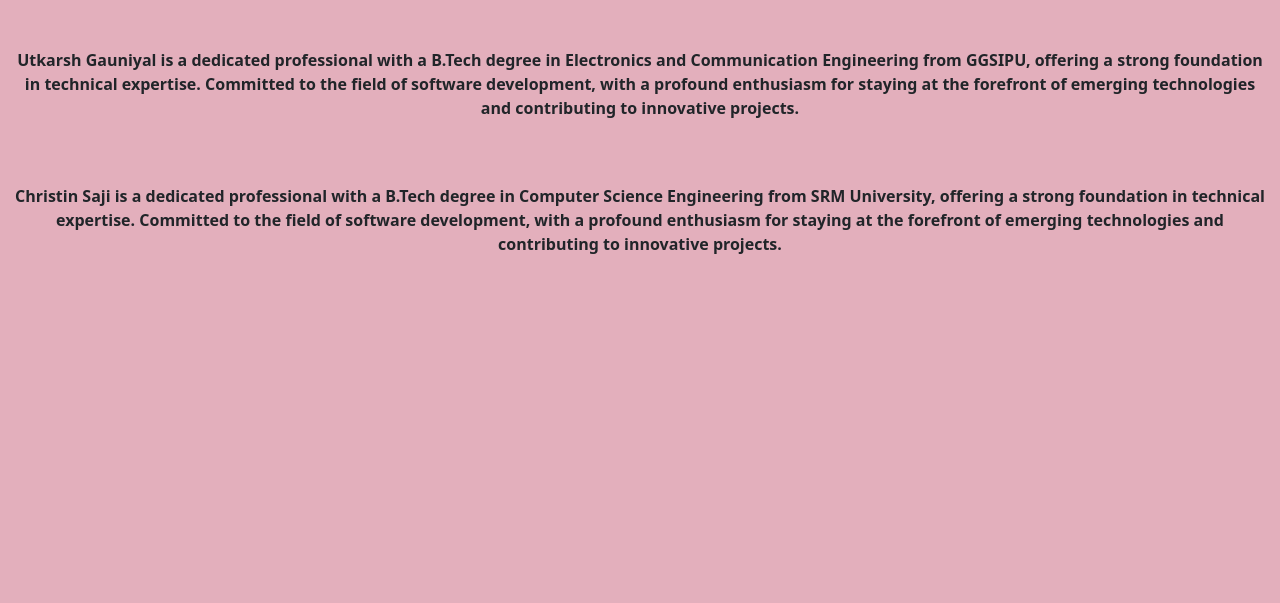
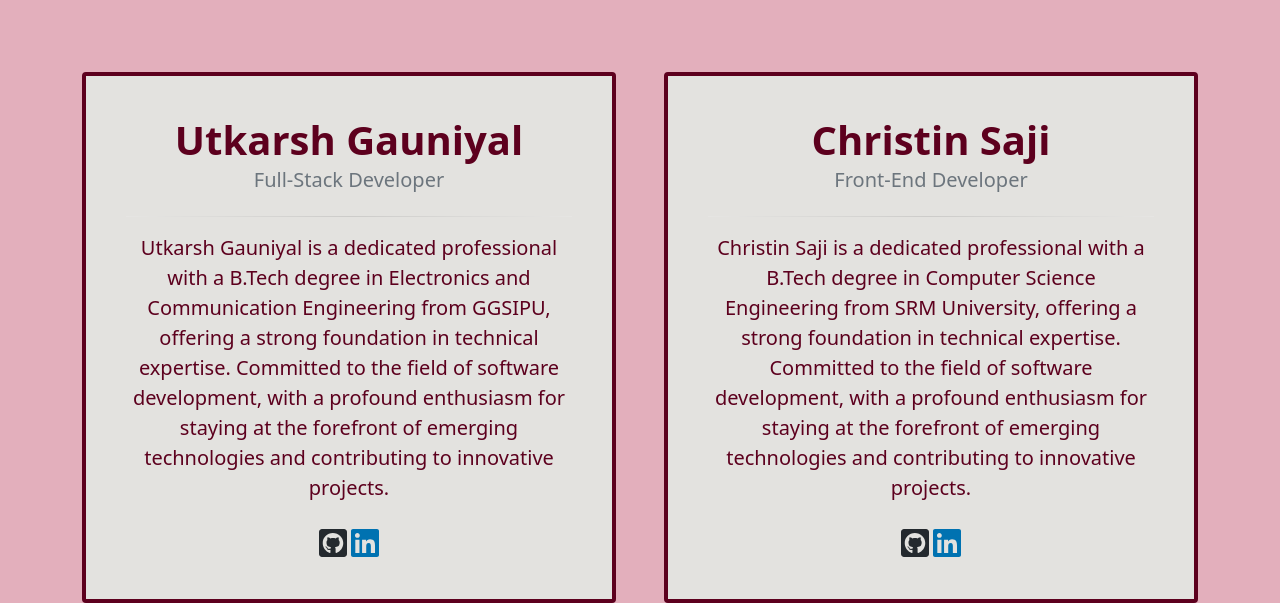
Before and after one commit to ugauniyal/CineSync, a Django app: page /about/ in a window 1280 px wide. Shown: the part 266-869 px from the top of the page. Before the commit the page ends 520 px from the top, so only its background shows below. Run offline with Django 3.2, Linux system fonts and the light colour scheme; some libraries are stand-ins or nearby versions.

Commit message:
Updated about us page design

```diff
--- /dev/null
+++ b/movietracker/tracker/static/css/about_us.css
@@ -0,0 +1,16 @@
+hr {
+    border: 0;
+    height: 1px;
+    background-image: -webkit-linear-gradient(left, #f0f0f0, #8c8c8c, #f0f0f0);
+    background-image: -moz-linear-gradient(left, #f0f0f0, #8c8c8c, #f0f0f0);
+    background-image: -ms-linear-gradient(left, #f0f0f0, #8c8c8c, #f0f0f0);
+    background-image: -o-linear-gradient(left, #f0f0f0, #8c8c8c, #f0f0f0);
+}
+
+.github-logo svg {
+    fill: #24292e;
+}
+
+.linkedin-logo svg {
+    fill: #0072b1;
+}
--- a/movietracker/tracker/templates/tracker/about_us.html
+++ b/movietracker/tracker/templates/tracker/about_us.html
@@ -6,6 +6,7 @@
     <meta http-equiv="X-UA-Compatible" content="IE=edge">
     <meta name="viewport" content="width=device-width, initial-scale=1.0">
     <link href="../../static/css/main.min.css" rel="stylesheet">
+    <link rel="stylesheet" href="../../static/css/about_us.css">
     <title>CineSync - About Us</title>
 </head>
 
@@ -68,22 +69,55 @@
         </div>
     </header>
 
-    <div class="container-fluid">
-        <div class="col py-5">
-            <div class="col text-center pb-5">
-                <p class="display-10 text-dark fw-bold">Utkarsh Gauniyal is a dedicated professional with a B.Tech
-                    degree in Electronics and Communication Engineering from GGSIPU, offering a strong foundation in
-                    technical expertise.
-                    Committed to the field of software development, with a profound enthusiasm for staying at the
-                    forefront of emerging technologies and contributing to innovative projects.</p>
+    <div class="container">
+        <div class="row row-cols-1 row-cols-lg-2 mt-4 g-5">
+            <div class="col">
+                <div class="card bg-altgray border-4 border-altreddark text-altreddark text-center h-100 p-4">
+                    <div class="card-body">
+                        <h2 class="card-title display-6 fw-bold">Utkarsh Gauniyal</h2>
+                        <h3 class="card-subtitle lead text-muted mb-4">Full-Stack Developer</h3>
+                        <hr>
+                        <p class="card-text lead mb-4">Utkarsh Gauniyal is a dedicated professional with a B.Tech degree
+                            in Electronics and Communication Engineering from GGSIPU, offering a strong foundation in
+                            technical expertise. Committed to the field of software development, with a profound
+                            enthusiasm for staying at the forefront of emerging technologies and contributing to
+                            innovative projects.</p>
+                        <a href="https://github.com/ugauniyal" class="github-logo"><svg xmlns="http://www.w3.org/2000/svg" height="2em"
+                                viewBox="0 0 448 512">
+                                <path
+                                    d="M400 32H48C21.5 32 0 53.5 0 80v352c0 26.5 21.5 48 48 48h352c26.5 0 48-21.5 48-48V80c0-26.5-21.5-48-48-48zM277.3 415.7c-8.4 1.5-11.5-3.7-11.5-8 0-5.4.2-33 .2-55.3 0-15.6-5.2-25.5-11.3-30.7 37-4.1 76-9.2 76-73.1 0-18.2-6.5-27.3-17.1-39 1.7-4.3 7.4-22-1.7-45-13.9-4.3-45.7 17.9-45.7 17.9-13.2-3.7-27.5-5.6-41.6-5.6-14.1 0-28.4 1.9-41.6 5.6 0 0-31.8-22.2-45.7-17.9-9.1 22.9-3.5 40.6-1.7 45-10.6 11.7-15.6 20.8-15.6 39 0 63.6 37.3 69 74.3 73.1-4.8 4.3-9.1 11.7-10.6 22.3-9.5 4.3-33.8 11.7-48.3-13.9-9.1-15.8-25.5-17.1-25.5-17.1-16.2-.2-1.1 10.2-1.1 10.2 10.8 5 18.4 24.2 18.4 24.2 9.7 29.7 56.1 19.7 56.1 19.7 0 13.9.2 36.5.2 40.6 0 4.3-3 9.5-11.5 8-66-22.1-112.2-84.9-112.2-158.3 0-91.8 70.2-161.5 162-161.5S388 165.6 388 257.4c.1 73.4-44.7 136.3-110.7 158.3zm-98.1-61.1c-1.9.4-3.7-.4-3.9-1.7-.2-1.5 1.1-2.8 3-3.2 1.9-.2 3.7.6 3.9 1.9.3 1.3-1 2.6-3 3zm-9.5-.9c0 1.3-1.5 2.4-3.5 2.4-2.2.2-3.7-.9-3.7-2.4 0-1.3 1.5-2.4 3.5-2.4 1.9-.2 3.7.9 3.7 2.4zm-13.7-1.1c-.4 1.3-2.4 1.9-4.1 1.3-1.9-.4-3.2-1.9-2.8-3.2.4-1.3 2.4-1.9 4.1-1.5 2 .6 3.3 2.1 2.8 3.4zm-12.3-5.4c-.9 1.1-2.8.9-4.3-.6-1.5-1.3-1.9-3.2-.9-4.1.9-1.1 2.8-.9 4.3.6 1.3 1.3 1.8 3.3.9 4.1zm-9.1-9.1c-.9.6-2.6 0-3.7-1.5s-1.1-3.2 0-3.9c1.1-.9 2.8-.2 3.7 1.3 1.1 1.5 1.1 3.3 0 4.1zm-6.5-9.7c-.9.9-2.4.4-3.5-.6-1.1-1.3-1.3-2.8-.4-3.5.9-.9 2.4-.4 3.5.6 1.1 1.3 1.3 2.8.4 3.5zm-6.7-7.4c-.4.9-1.7 1.1-2.8.4-1.3-.6-1.9-1.7-1.5-2.6.4-.6 1.5-.9 2.8-.4 1.3.7 1.9 1.8 1.5 2.6z" />
+                            </svg></a>
+                        <a href="https://www.linkedin.com/in/utkarsh-gauniyal/" class="linkedin-logo"><svg xmlns="http://www.w3.org/2000/svg" height="2em"
+                                viewBox="0 0 448 512">
+                                <path
+                                    d="M416 32H31.9C14.3 32 0 46.5 0 64.3v383.4C0 465.5 14.3 480 31.9 480H416c17.6 0 32-14.5 32-32.3V64.3c0-17.8-14.4-32.3-32-32.3zM135.4 416H69V202.2h66.5V416zm-33.2-243c-21.3 0-38.5-17.3-38.5-38.5S80.9 96 102.2 96c21.2 0 38.5 17.3 38.5 38.5 0 21.3-17.2 38.5-38.5 38.5zm282.1 243h-66.4V312c0-24.8-.5-56.7-34.5-56.7-34.6 0-39.9 27-39.9 54.9V416h-66.4V202.2h63.7v29.2h.9c8.9-16.8 30.6-34.5 62.9-34.5 67.2 0 79.7 44.3 79.7 101.9V416z" />
+                            </svg></a>
+                    </div>
+                </div>
             </div>
-
-            <div class="col text-center pb-5">
-                <p class="display-10 text-dark fw-bold">Christin Saji is a dedicated professional with a B.Tech degree
-                    in Computer Science Engineering from SRM University, offering a strong foundation in technical
-                    expertise.
-                    Committed to the field of software development, with a profound enthusiasm for staying at the
-                    forefront of emerging technologies and contributing to innovative projects.</p>
+            <div class="col">
+                <div class="card bg-altgray border-4 border-altreddark text-altreddark text-center h-100 p-4">
+                    <div class="card-body">
+                        <h2 class="card-title display-6 fw-bold">Christin Saji</h2>
+                        <h3 class="card-subtitle lead text-muted mb-4">Front-End Developer</h3>
+                        <hr>
+                        <p class="card-text lead mb-4">Christin Saji is a dedicated professional with a B.Tech degree in
+                            Computer Science Engineering from SRM University, offering a strong foundation in technical
+                            expertise. Committed to the field of software development, with a profound enthusiasm for
+                            staying at the forefront of emerging technologies and contributing to innovative projects.
+                        </p>
+                        <a href="https://github.com/ChristinSaji" class="github-logo"><svg xmlns="http://www.w3.org/2000/svg" height="2em"
+                                viewBox="0 0 448 512">
+                                <path
+                                    d="M400 32H48C21.5 32 0 53.5 0 80v352c0 26.5 21.5 48 48 48h352c26.5 0 48-21.5 48-48V80c0-26.5-21.5-48-48-48zM277.3 415.7c-8.4 1.5-11.5-3.7-11.5-8 0-5.4.2-33 .2-55.3 0-15.6-5.2-25.5-11.3-30.7 37-4.1 76-9.2 76-73.1 0-18.2-6.5-27.3-17.1-39 1.7-4.3 7.4-22-1.7-45-13.9-4.3-45.7 17.9-45.7 17.9-13.2-3.7-27.5-5.6-41.6-5.6-14.1 0-28.4 1.9-41.6 5.6 0 0-31.8-22.2-45.7-17.9-9.1 22.9-3.5 40.6-1.7 45-10.6 11.7-15.6 20.8-15.6 39 0 63.6 37.3 69 74.3 73.1-4.8 4.3-9.1 11.7-10.6 22.3-9.5 4.3-33.8 11.7-48.3-13.9-9.1-15.8-25.5-17.1-25.5-17.1-16.2-.2-1.1 10.2-1.1 10.2 10.8 5 18.4 24.2 18.4 24.2 9.7 29.7 56.1 19.7 56.1 19.7 0 13.9.2 36.5.2 40.6 0 4.3-3 9.5-11.5 8-66-22.1-112.2-84.9-112.2-158.3 0-91.8 70.2-161.5 162-161.5S388 165.6 388 257.4c.1 73.4-44.7 136.3-110.7 158.3zm-98.1-61.1c-1.9.4-3.7-.4-3.9-1.7-.2-1.5 1.1-2.8 3-3.2 1.9-.2 3.7.6 3.9 1.9.3 1.3-1 2.6-3 3zm-9.5-.9c0 1.3-1.5 2.4-3.5 2.4-2.2.2-3.7-.9-3.7-2.4 0-1.3 1.5-2.4 3.5-2.4 1.9-.2 3.7.9 3.7 2.4zm-13.7-1.1c-.4 1.3-2.4 1.9-4.1 1.3-1.9-.4-3.2-1.9-2.8-3.2.4-1.3 2.4-1.9 4.1-1.5 2 .6 3.3 2.1 2.8 3.4zm-12.3-5.4c-.9 1.1-2.8.9-4.3-.6-1.5-1.3-1.9-3.2-.9-4.1.9-1.1 2.8-.9 4.3.6 1.3 1.3 1.8 3.3.9 4.1zm-9.1-9.1c-.9.6-2.6 0-3.7-1.5s-1.1-3.2 0-3.9c1.1-.9 2.8-.2 3.7 1.3 1.1 1.5 1.1 3.3 0 4.1zm-6.5-9.7c-.9.9-2.4.4-3.5-.6-1.1-1.3-1.3-2.8-.4-3.5.9-.9 2.4-.4 3.5.6 1.1 1.3 1.3 2.8.4 3.5zm-6.7-7.4c-.4.9-1.7 1.1-2.8.4-1.3-.6-1.9-1.7-1.5-2.6.4-.6 1.5-.9 2.8-.4 1.3.7 1.9 1.8 1.5 2.6z" />
+                            </svg></a>
+                        <a href="https://www.linkedin.com/in/christin-saji-b31398138/" class="linkedin-logo"><svg xmlns="http://www.w3.org/2000/svg" height="2em"
+                                viewBox="0 0 448 512">
+                                <path
+                                    d="M416 32H31.9C14.3 32 0 46.5 0 64.3v383.4C0 465.5 14.3 480 31.9 480H416c17.6 0 32-14.5 32-32.3V64.3c0-17.8-14.4-32.3-32-32.3zM135.4 416H69V202.2h66.5V416zm-33.2-243c-21.3 0-38.5-17.3-38.5-38.5S80.9 96 102.2 96c21.2 0 38.5 17.3 38.5 38.5 0 21.3-17.2 38.5-38.5 38.5zm282.1 243h-66.4V312c0-24.8-.5-56.7-34.5-56.7-34.6 0-39.9 27-39.9 54.9V416h-66.4V202.2h63.7v29.2h.9c8.9-16.8 30.6-34.5 62.9-34.5 67.2 0 79.7 44.3 79.7 101.9V416z" />
+                            </svg></a>
+                    </div>
+                </div>
             </div>
         </div>
     </div>
```
